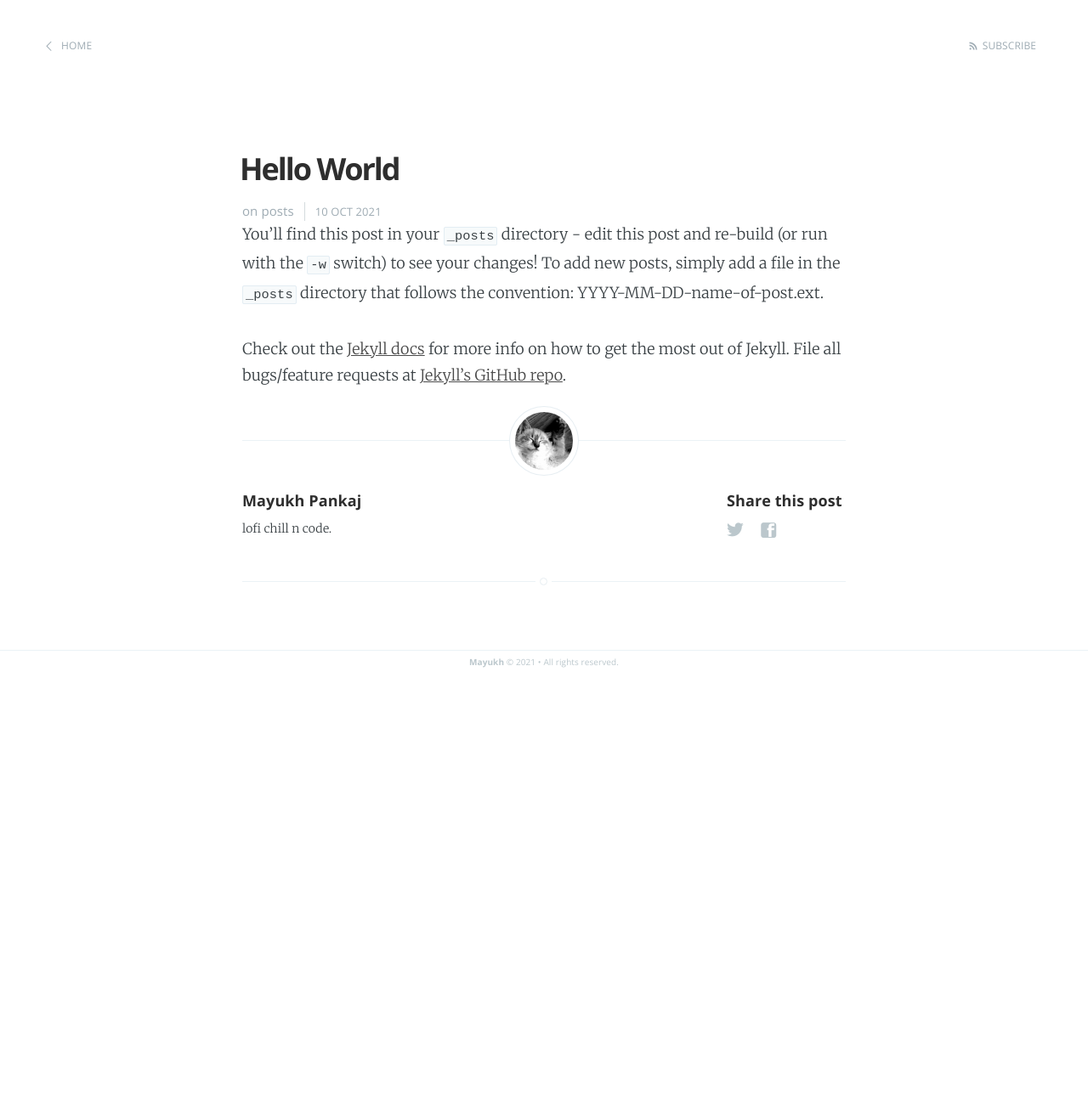
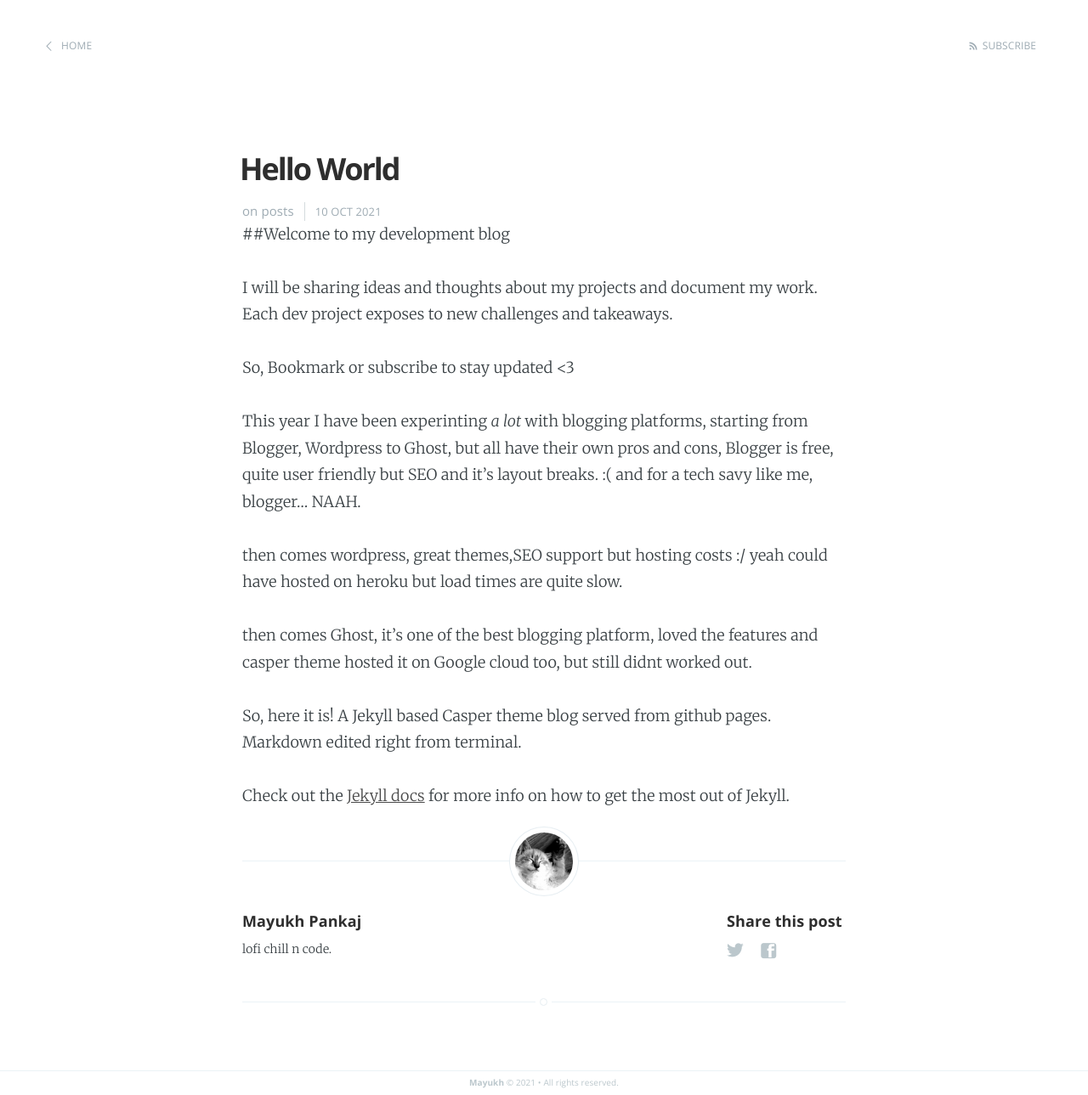
Before and after one commit to mayukhpankaj/blog, a Jekyll site: the page built from _posts/2021-10-10-Hello-world.md, in a window 1280 px wide. Shown: the whole page at 85% size. Built offline with Jekyll 4.4.1, drawn with Linux system fonts in a browser that asks for light colours; before the commit the page ends 900 px from its top, so only the background shows below that.

Commit message:
Update 2021-10-10-Hello-world.md

```diff
--- a/_posts/2021-10-10-Hello-world.md
+++ b/_posts/2021-10-10-Hello-world.md
@@ -5,11 +5,23 @@ date:   2021-10-10 3:15:00
 categories: posts
 ---
 
-You'll find this post in your `_posts` directory - edit this post and re-build (or run with the `-w` switch) to see your changes!
-To add new posts, simply add a file in the `_posts` directory that follows the convention: YYYY-MM-DD-name-of-post.ext.
+##Welcome to my development blog
+
+I will be sharing ideas and thoughts about my projects and document my work.
+Each dev project exposes to new challenges and takeaways.
+
+So, Bookmark or subscribe to stay updated <3
+<br>
 
 
-Check out the [Jekyll docs][jekyll] for more info on how to get the most out of Jekyll. File all bugs/feature requests at [Jekyll's GitHub repo][jekyll-gh].
+This year I have been experinting *a lot* with blogging platforms, starting from Blogger, Wordpress to Ghost, but all have their own pros and cons, Blogger is free, quite user friendly but SEO and it's layout breaks. :( and for a tech savy like me, blogger... NAAH.
 
-[jekyll-gh]: https://github.com/mojombo/jekyll
+then comes wordpress, great themes,SEO support but hosting costs :/ yeah could have hosted on heroku but load times are quite slow.
+
+then comes Ghost, it's one of the best blogging platform, loved the features and casper theme hosted it on Google cloud too, but still didnt worked out.
+
+So, here it is!  A Jekyll based Casper theme blog served from github pages. Markdown edited right from terminal.
+
+Check out the [Jekyll docs][jekyll] for more info on how to get the most out of Jekyll.
+
 [jekyll]:    http://jekyllrb.com
```
